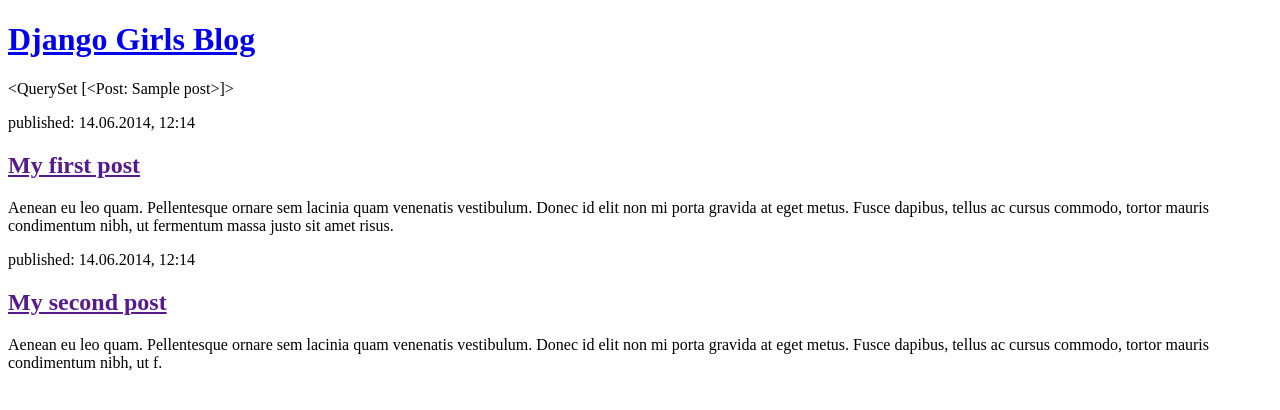
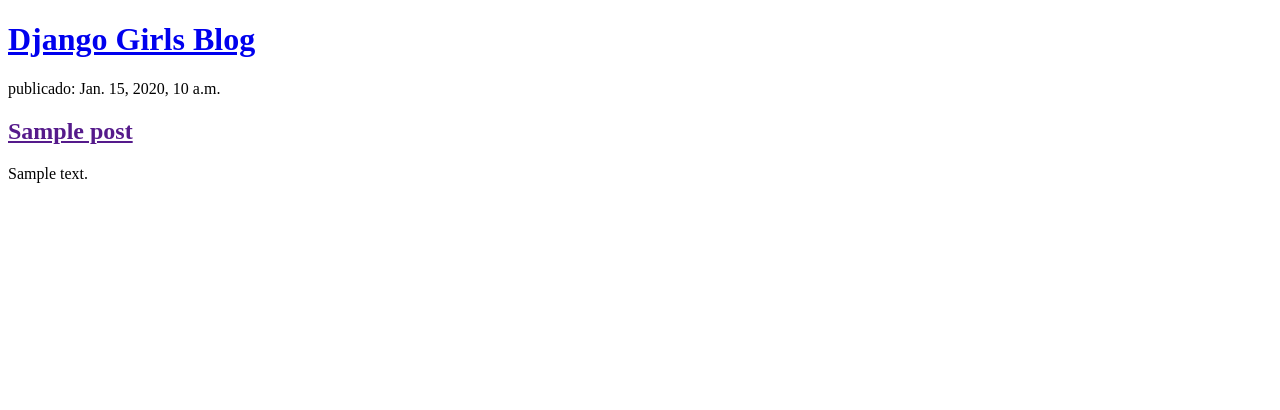
Before and after one commit to karvaroz/my-first-blog, a Django app: page / in a window 1280 px wide. Shown: the top 410 px of the page. Run offline with Django 3.2, Linux system fonts and the light colour scheme; tables that the repository leaves empty hold one stand-in row (values such as "Sample post").

Commit message:
Cambiando vista del blog

```diff
--- a/blog/templates/blog/post_list.html
+++ b/blog/templates/blog/post_list.html
@@ -1,26 +1,28 @@
 <!DOCTYPE html>
 <html lang="en">
+
 <head>
     <meta charset="UTF-8">
     <meta http-equiv="X-UA-Compatible" content="IE=edge">
     <meta name="viewport" content="width=device-width, initial-scale=1.0">
     <title>Karina's Blog</title>
 </head>
+
 <body>
     <div>
-        <h1><a href="/">Django Girls Blog</a></h1>
-        {{ posts }}
+        <h1>
+            <a href="/">Django Girls Blog</a>
+        </h1>
     </div>
-    <div>
-        <p>published: 14.06.2014, 12:14</p>
-        <h2><a href="">My first post</a></h2>
-        <p>Aenean eu leo quam. Pellentesque ornare sem lacinia quam venenatis vestibulum. Donec id elit non mi porta gravida at eget metus. Fusce dapibus, tellus ac cursus commodo, tortor mauris condimentum nibh, ut fermentum massa justo sit amet risus.</p>
-    </div>
+    {% for post in posts %}
+        <div>
+            <p> publicado: {{ post.published_date }}</p>
+            <h2><a href="">{{ post.title }}</a></h2>
+            <p>{{ post.text|linebreaksbr }}</p>
+        </div>
+    {% endfor %}
 
-    <div>
-        <p>published: 14.06.2014, 12:14</p>
-        <h2><a href="">My second post</a></h2>
-        <p>Aenean eu leo quam. Pellentesque ornare sem lacinia quam venenatis vestibulum. Donec id elit non mi porta gravida at eget metus. Fusce dapibus, tellus ac cursus commodo, tortor mauris condimentum nibh, ut f.</p>
-    </div>
+
 </body>
+
 </html>
```
